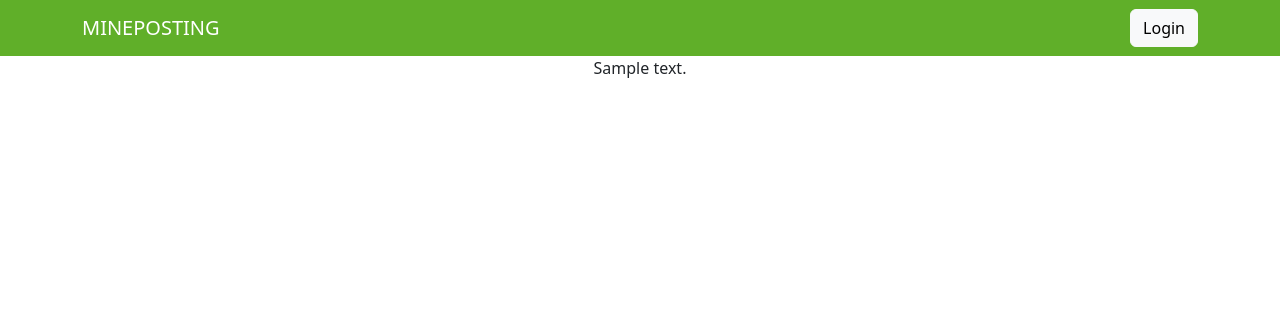
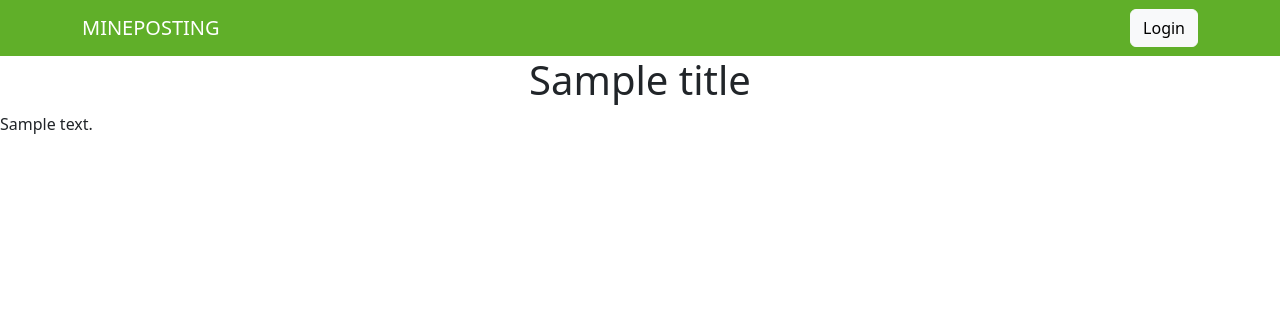
Before and after one commit to marjorymell/cms-mineposting, a Node server app: template views/pages/templatePages.mustache in a window 1280 px wide. Shown: the top 316 px of the page. Run offline with Node 20, Linux system fonts and the light colour scheme; the template is opened without the code that fills it: most values are stand-ins (such as "Sample title", 1, 10 or a date in 2020); some libraries are stand-ins or nearby versions.

Commit message:
editing templatepages

```diff
--- a/views/pages/templatePages.mustache
+++ b/views/pages/templatePages.mustache
@@ -13,6 +13,9 @@
     <style>
         .custom-navbar {
             background-color: #60af29;
+        }
+        div.content{
+            word-break: break-all;
         }
     </style>
 
@@ -43,7 +46,8 @@
         </div>
     </div>
 </nav>
-<div class="d-flex justify-content-center">{{content}}</div>
+<h1 class="d-flex justify-content-center">{{title}}</h1>
+<div class="content" class="d-flex justify-content-center">{{content}}</div>
 <script src="https://cdn.jsdelivr.net/npm/bootstrap@5.3.3/dist/js/bootstrap.bundle.min.js"></script>
 </body>
 </html>
```
